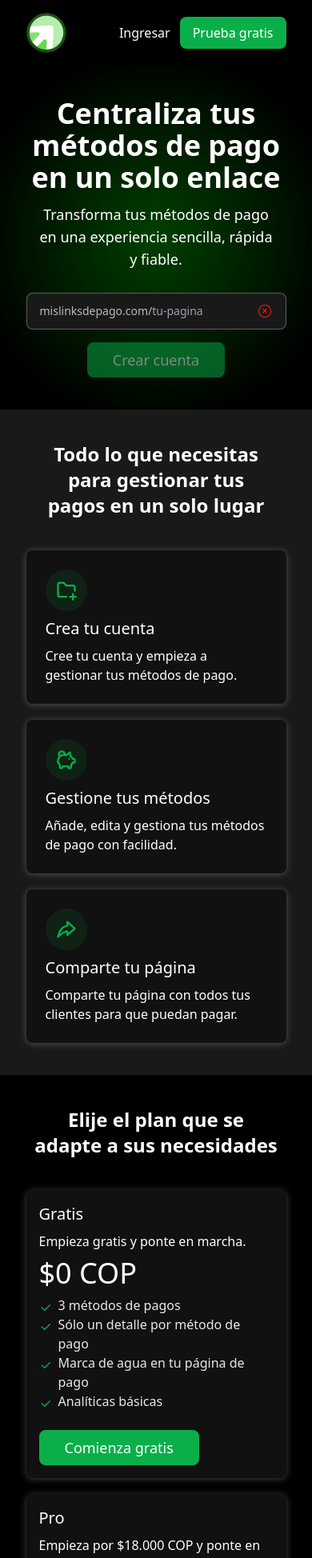
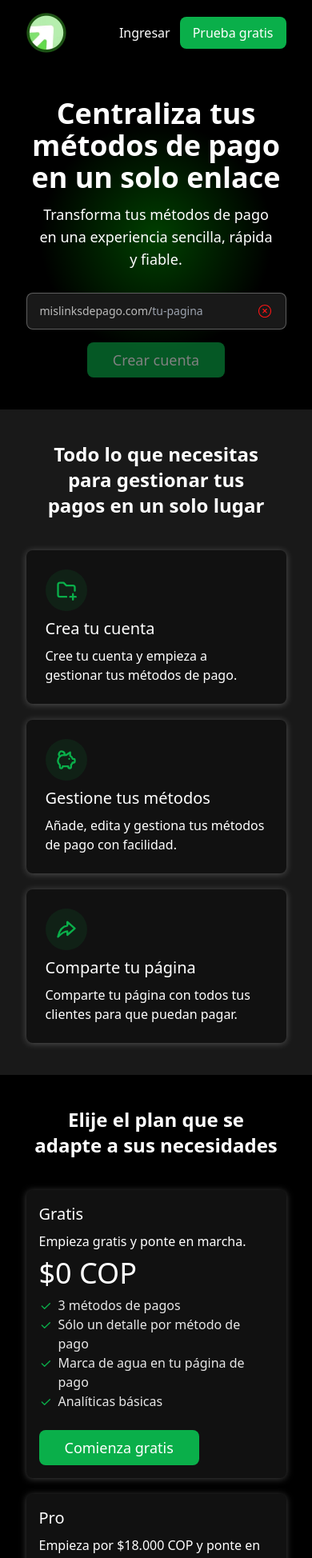
Before and after one commit to navidevof/landing-mis-links-de-pago, a Next.js app: page / in a window 390 px wide. Shown: the top 1948 px of the page at 80% size. Built offline with nearby package versions, Linux system fonts and the light colour scheme; no server answers.

Commit message:
Refactor: adjust gradient bg mobile

```diff
--- a/app/globals.css
+++ b/app/globals.css
@@ -7,7 +7,7 @@ body {
 }
 
 body {
-  scroll-behavior: smooth;
+  scroll-behavior: auto;
 }
 
 button {
--- a/components/SectionPlans.tsx
+++ b/components/SectionPlans.tsx
@@ -57,7 +57,7 @@ function SectionPlans() {
                     key={idx}
                     className="flex gap-x-2 text-white/90 md:text-lg"
                   >
-                    <IconCheck className="size-4 text-custom-green-1 mt-[7px] min-w-4" />
+                    <IconCheck className="size-4 text-custom-green-1 mt-[5px] md:mt-[7px] min-w-4" />
                     {feature}
                   </li>
                 ))}
--- a/tailwind.config.ts
+++ b/tailwind.config.ts
@@ -25,7 +25,7 @@ export default {
         "hero-gradient-desktop":
           "radial-gradient(circle at center, rgba(0, 255, 0, 0.25), transparent 25%)",
         "hero-gradient-mb":
-          "radial-gradient(circle at center, rgba(0, 255, 0, 0.25), transparent 80%)",
+          "radial-gradient(circle at center, rgba(0, 255, 0, 0.25), transparent 50%)",
       },
     },
   },
```
